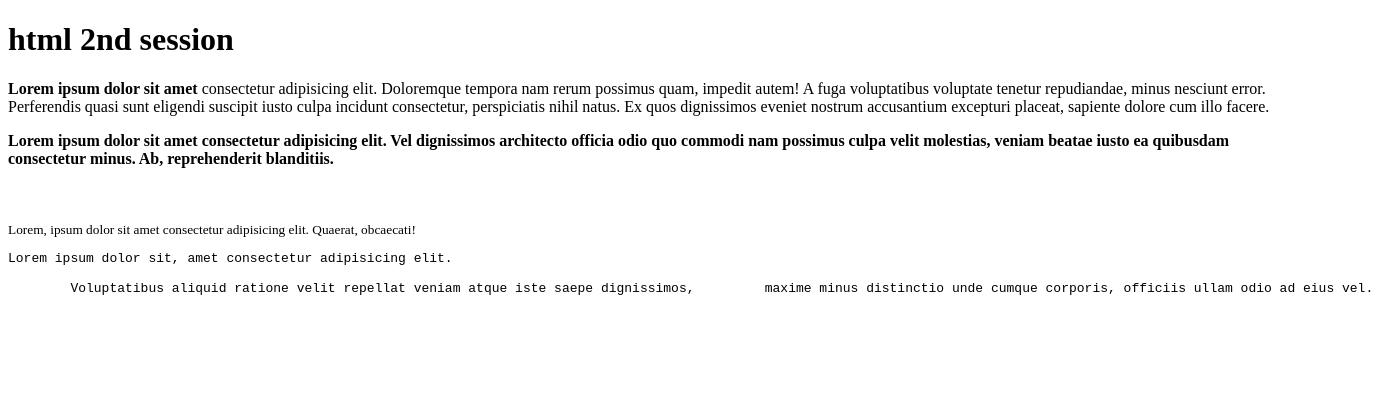
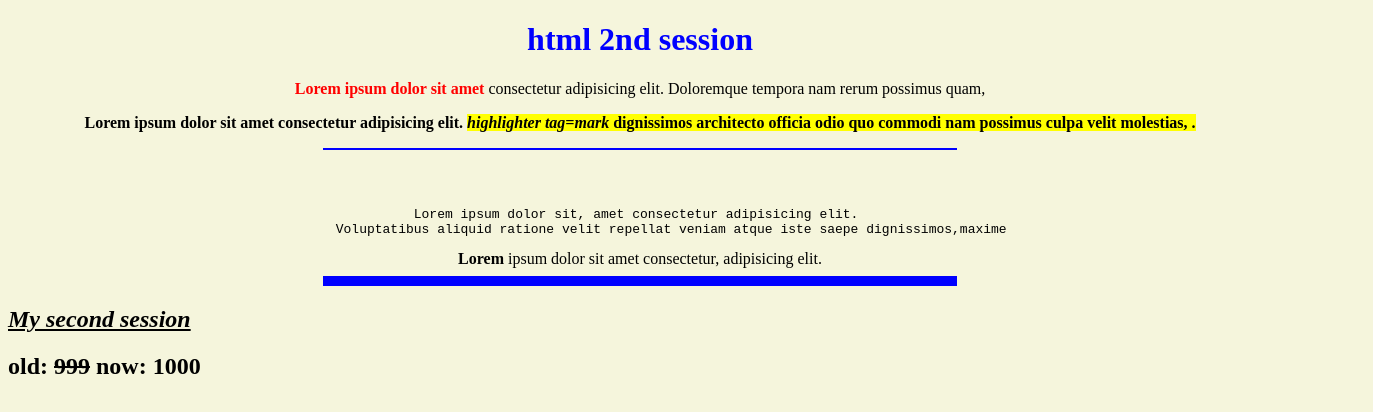
Before and after one commit to ashwani2356/web-dev, a plain HTML site: page html/2nd session/index.html in a window 1280 px wide. Shown: the whole page, 1373 px wide, since content can reach past the window. Drawn offline with Linux system fonts and the light colour scheme.

Commit message:
2nd session

```diff
--- a/html/2nd session/index.html
+++ b/html/2nd session/index.html
@@ -5,27 +5,38 @@
     <meta name="viewport" content="width=device-width, initial-scale=1.0">
     <title>Document</title>
 </head>
-<body>
-
-    <h1>
+<body style="background-color: beige;">
+    <center>
+<h1 style="color: blue;">
         html 2nd session
     </h1>
     <p>
-        <b>Lorem ipsum dolor sit amet </b>consectetur adipisicing elit. Doloremque tempora nam rerum possimus quam, impedit autem! A fuga voluptatibus voluptate tenetur repudiandae, minus nesciunt error. Perferendis quasi sunt eligendi suscipit iusto culpa incidunt consectetur, perspiciatis nihil natus. Ex quos dignissimos eveniet nostrum accusantium excepturi placeat, sapiente dolore cum illo facere.
+        <b style="color: red; ;">Lorem ipsum dolor sit amet </b>consectetur adipisicing elit. Doloremque tempora nam rerum possimus quam,
     </p>
     <p>
         <b>
             Lorem ipsum dolor sit amet consectetur adipisicing elit.
 
 
-            Vel dignissimos architecto officia odio quo commodi nam possimus culpa velit molestias, veniam beatae iusto ea quibusdam consectetur minus. Ab, reprehenderit blanditiis.
+           <mark><i>highlighter tag=mark</i> dignissimos architecto officia odio quo commodi nam possimus culpa velit molestias, .</mark>
         </b>
     </p>
+    <hr color="blue"width="50%">
     <br>
     <br>
-    <small>Lorem, ipsum dolor sit amet consectetur adipisicing elit. Quaerat, obcaecati!</small>
     <pre>Lorem ipsum dolor sit, amet consectetur adipisicing elit.
+        Voluptatibus aliquid ratione velit repellat veniam atque iste saepe dignissimos,maxime</pre>
+</body>
+<body>
+    <b><strong title="dasshh">Lorem</strong></b> ipsum dolor sit amet consectetur, adipisicing elit.
+    </center>
+    <hr color="blue" width="50%"size="10%">
+    <h2>
+        <i><u>My second session</u></i>
+    </h2>
+    <h2>old: <del>999</del> now: 1000</h2>
 
-        Voluptatibus aliquid ratione velit repellat veniam atque iste saepe dignissimos,         maxime minus distinctio unde cumque corporis, officiis ullam odio ad eius vel.</pre>
+
+
 </body>
 </html>
```
